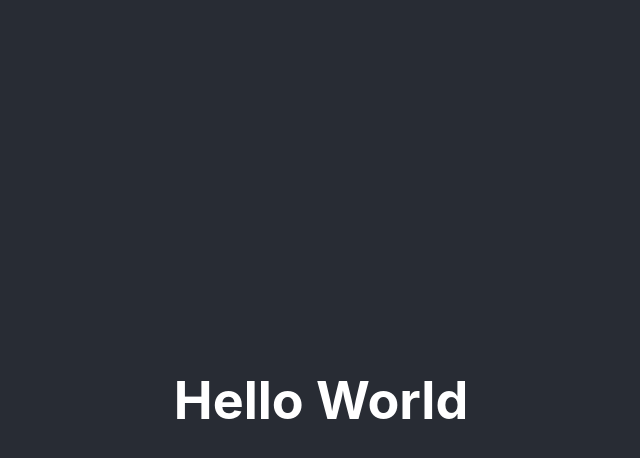
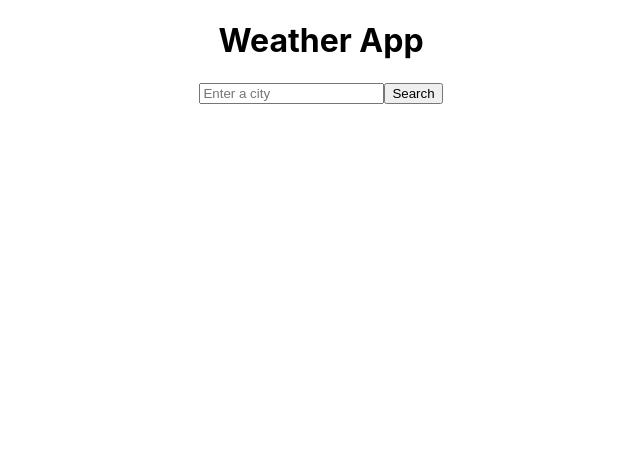
Before and after one commit to annegleichmann/weather-react, a React (Create React App) app: page / in a window 1280 px wide. Shown: the top 458 px of the page, without its empty margins (319-959 px from the left). Built offline with nearby package versions, Linux system fonts and the light colour scheme.

Commit message:
Added file + axios

```diff
--- a/package.json
+++ b/package.json
@@ -3,6 +3,7 @@
   "version": "0.1.0",
   "private": true,
   "dependencies": {
+    "axios": "^1.7.9",
     "cra-template": "1.2.0",
     "react": "^19.0.0",
     "react-dom": "^19.0.0",
--- a/src/App.js
+++ b/src/App.js
@@ -1,14 +1,13 @@
 import logo from "./logo.svg";
 import "./App.css";
 
-function App() {
+import CurrentWeather from "./CurrentWeather";
+
+export default function App() {
   return (
     <div className="App">
-      <header className="App-header">
-        <h1>Hello World</h1>
-      </header>
+      <h1>Weather App</h1>
+      <CurrentWeather />
     </div>
   );
 }
-
-export default App;
--- /dev/null
+++ b/src/CurrentWeather.js
@@ -0,0 +1,54 @@
+import React, { useState } from "react";
+import axios from "axios";
+
+export default function WeatherSearch() {
+  const [city, setCity] = useState("");
+  const [loaded, setLoaded] = useState(false);
+  const [weather, setWeather] = useState({});
+
+  function displayWeather(response) {
+    setLoaded(true);
+    setWeather({
+      temperature: Math.round(response.data.main.temp),
+      description: response.data.weather[0].description,
+      wind: response.data.wind.speed,
+      humidity: response.data.main.humidity,
+      icon: `http://openweathermap.org/img/wn/${response.data.weather[0].icon}@2x.png`,
+    });
+  }
+
+  function handleSubmit(event) {
+    event.preventDefault();
+    let apiURL = `https://api.openweathermap.org/data/2.5/weather?q=${city}&appid=96771e971243152d6b8948878c26adde&units=metric`;
+    axios.get(apiURL).then(displayWeather);
+  }
+
+  function updateCity(event) {
+    setCity(event.target.value);
+  }
+
+  let form = (
+    <form onSubmit={handleSubmit}>
+      <input type="search" placeholder="Enter a city" onChange={updateCity} />
+      <input type="submit" value="Search" />
+    </form>
+  );
+  if (loaded) {
+    return (
+      <div>
+        {form}
+        <ul>
+          <li>Temperature: {Math.round(weather.temperature)}°C</li>
+          <li>Description: {weather.description}</li>
+          <li>Humidity: {weather.humidity}%</li>
+          <li>Wind Speed: {weather.wind} km/h</li>
+          <li>
+            <img src={weather.icon} alt={weather.description} />{" "}
+          </li>
+        </ul>
+      </div>
+    );
+  } else {
+    return <div>{form}</div>;
+  }
+}
```
Also changed, not shown: 1 other file (tests, documents, lock files or other folders).
